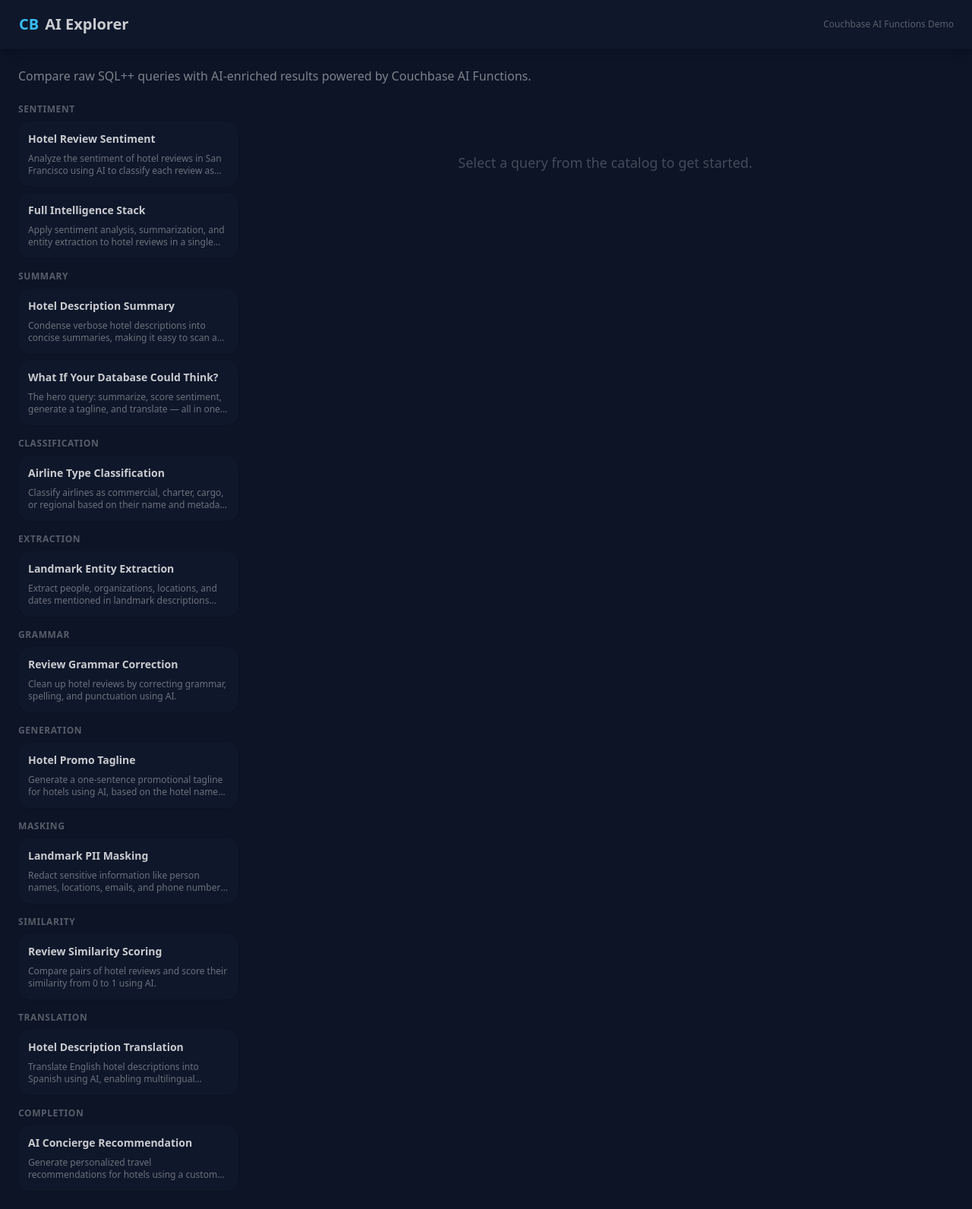
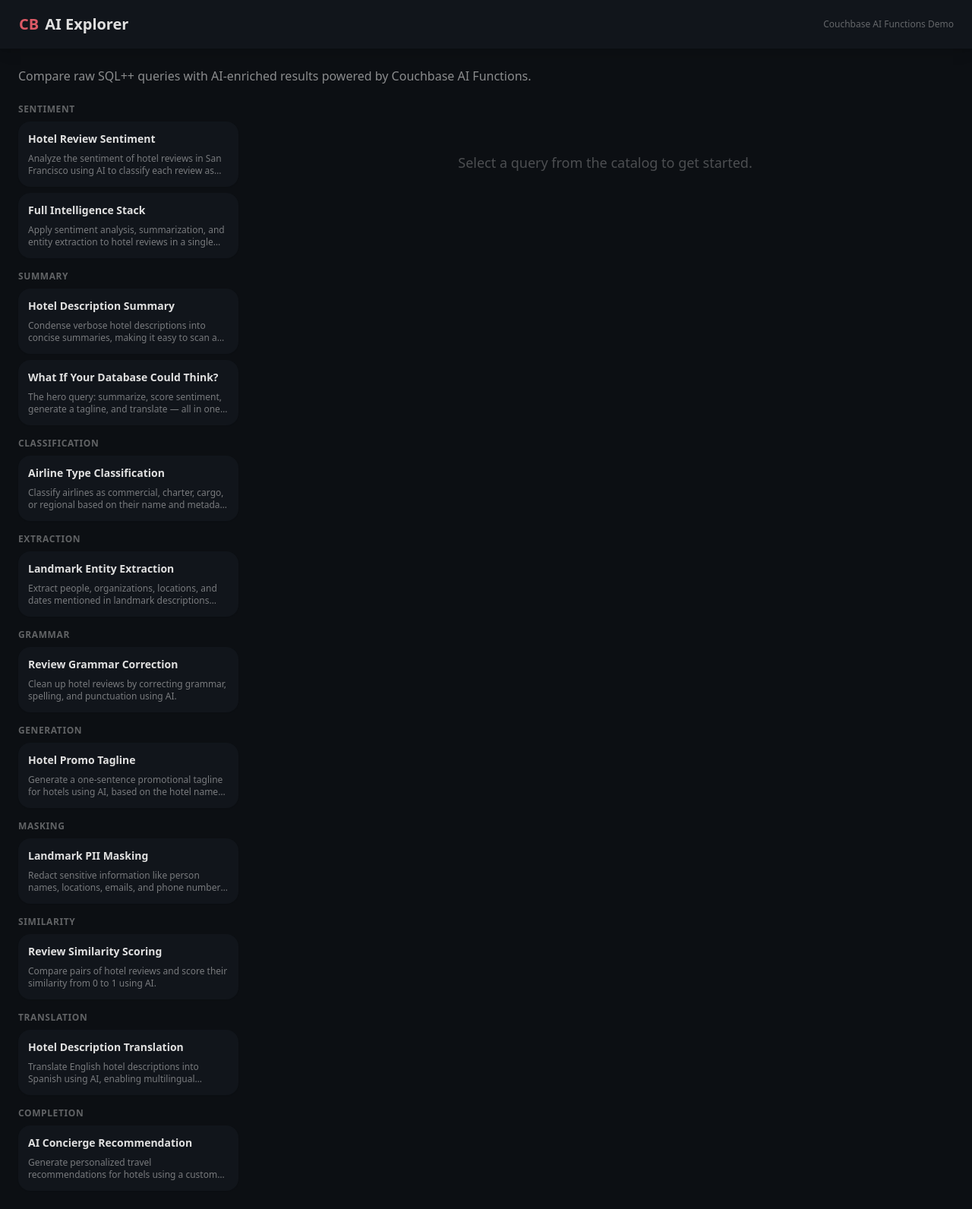
Before and after one commit to andy4thehuynh/cb-ai-explorer, a FastAPI app: page / in a window 1280 px wide. Shown: the whole page at 76% size. Run offline with FastAPI, Linux system fonts and the light colour scheme; some libraries are stand-ins or nearby versions.

Commit message:
🎨 Change theme similar to CBShell

```diff
--- a/main.py
+++ b/main.py
@@ -2,6 +2,7 @@
 from contextlib import asynccontextmanager
 
 from fastapi import FastAPI
+from fastapi.staticfiles import StaticFiles
 
 from app.routes import router
 
@@ -39,4 +40,5 @@
 
 
 app = FastAPI(title="CB AI Explorer", lifespan=lifespan)
+app.mount("/static", StaticFiles(directory="static"), name="static")
 app.include_router(router)
--- /dev/null
+++ b/static/css/theme.css
@@ -0,0 +1,46 @@
+[data-theme="cbshell"] {
+  color-scheme: dark;
+
+  /* ── Brand colors ─────────── */
+  --p:   63.7% 0.162 17.5;   /* primary:         coral/red  #E8676B  — selected items, AI highlights */
+  --pf:  57.6% 0.150 18.0;   /* primary-focus:   dark coral #D4585C  — hover/active states           */
+  --pc:  100%  0     0;       /* primary-content: white      #FFFFFF  — text on primary bg            */
+
+  --s:   68.0% 0.158 277;    /* secondary:         muted purple — inherited from night theme  */
+  --sc:  13.6% 0.032 277;    /* secondary-content: dark text on secondary                     */
+
+  --a:   77.3% 0.112 178;    /* accent:         teal   #4ECDC4  — links, secondary highlights */
+  --af:  70.0% 0.100 178;    /* accent-focus:   darker teal     — hover/active states         */
+  --ac:  15.0% 0.022 178;    /* accent-content: dark text on accent bg                        */
+
+  --n:   24.5% 0.014 264;    /* neutral:         dark gray   #2A2D35                          */
+  --nf:  20.0% 0.012 264;    /* neutral-focus:   darker gray                                  */
+  --nc:  90.6% 0     0;      /* neutral-content: light text  #E0E0E0                          */
+
+  /* ── Base surfaces ────────────────────────────────────── */
+  --b1:  19.4% 0.014 264;    /* base-100: card background       #1A1D23 */
+  --b2:  16.6% 0.010 264;    /* base-200: page background       #141619 */
+  --b3:  13.2% 0.010 264;    /* base-300: code block background #0D0F12 */
+  --bc:  90.6% 0     0;      /* base-content: default text      #E0E0E0 */
+
+  /* ── Status colors (functional — adjust less often) ──── */
+  --in:  68.5% 0.148 237;    /* info    — blue   */
+  --inc: 0%    0     0;      /* info-content     */
+  --su:  78.5% 0.133 182;    /* success — green  */
+  --suc: 15.7% 0.027 182;    /* success-content  */
+  --wa:  83.2% 0.140 83;     /* warning — amber  */
+  --wac: 16.6% 0.028 83;     /* warning-content  */
+  --er:  71.8% 0.170 13;     /* error   — red    */
+  --erc: 14.4% 0.034 13;     /* error-content    */
+
+  /* ── Shape & motion ───────── */
+  --rounded-box:    1rem;
+  --rounded-btn:    0.5rem;
+  --rounded-badge:  1.9rem;
+  --animation-btn:  0.25s;
+  --animation-input: 0.2s;
+  --btn-focus-scale: 0.95;
+  --border-btn:     1px;
+  --tab-border:     1px;
+  --tab-radius:     0.5rem;
+}
--- a/templates/base.html
+++ b/templates/base.html
@@ -1,10 +1,11 @@
 <!DOCTYPE html>
-<html lang="en" data-theme="night">
+<html lang="en" data-theme="cbshell">
 <head>
   <meta charset="UTF-8">
   <meta name="viewport" content="width=device-width, initial-scale=1.0">
   <title>CB AI Explorer</title>
   <link href="https://cdn.jsdelivr.net/npm/daisyui@4/dist/full.min.css" rel="stylesheet" type="text/css" />
+  <link href="/static/css/theme.css" rel="stylesheet" type="text/css" />
   <script src="https://cdn.tailwindcss.com"></script>
   <script src="https://unpkg.com/htmx.org@2.0.4"></script>
   <style>
```
